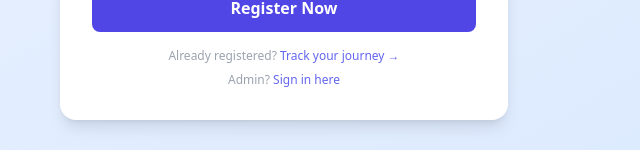
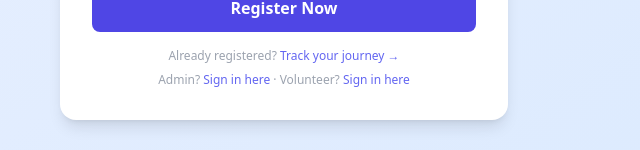
Before and after one commit to Rajnish-Snaatak/Marathon, a Next.js app: page /register in a window 1280 px wide. Shown: the part 647-797 px from the top of the page, without its empty margins (356-996 px from the left). Built offline with nearby package versions, Linux system fonts and the light colour scheme; no server answers.

Commit message:
feat: add volunteer login links to register page and landing page footer
Co-Authored-By: Rajnish Sharma <rajnish.sharma@mygurukulam.co>
Co-Authored-By: Shrey Tyagi <shrey.tyagi@users.noreply.github.com>
Co-Authored-By: Abhay <abhay@users.noreply.github.com>

```diff
--- a/src/app/page.tsx
+++ b/src/app/page.tsx
@@ -254,9 +254,10 @@ export default function LandingPage() {
         <div className="max-w-5xl mx-auto px-4 flex flex-wrap items-center justify-between gap-3">
           <span>© 2026 {RACE_NAME}. All rights reserved.</span>
           <div className="flex gap-6">
-            <Link href="/register" className="hover:text-white transition-colors">Register</Link>
-            <Link href="/status"   className="hover:text-white transition-colors">My Status</Link>
-            <Link href="/admin/login" className="hover:text-white transition-colors">Admin</Link>
+            <Link href="/register"        className="hover:text-white transition-colors">Register</Link>
+            <Link href="/status"          className="hover:text-white transition-colors">My Status</Link>
+            <Link href="/volunteer/login" className="hover:text-white transition-colors">Volunteer</Link>
+            <Link href="/admin/login"     className="hover:text-white transition-colors">Admin</Link>
           </div>
         </div>
       </footer>
--- a/src/app/register/page.tsx
+++ b/src/app/register/page.tsx
@@ -176,6 +176,11 @@ export default function RegisterPage() {
           <a href="/admin/login" className="text-indigo-500 hover:underline">
             Sign in here
           </a>
+          {' · '}
+          Volunteer?{' '}
+          <a href="/volunteer/login" className="text-indigo-500 hover:underline">
+            Sign in here
+          </a>
         </p>
       </div>
     </div>
```
